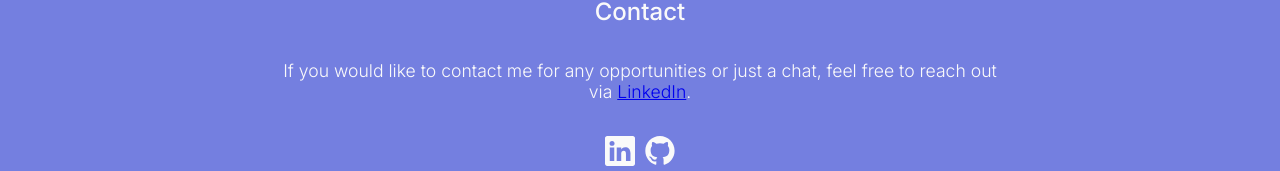
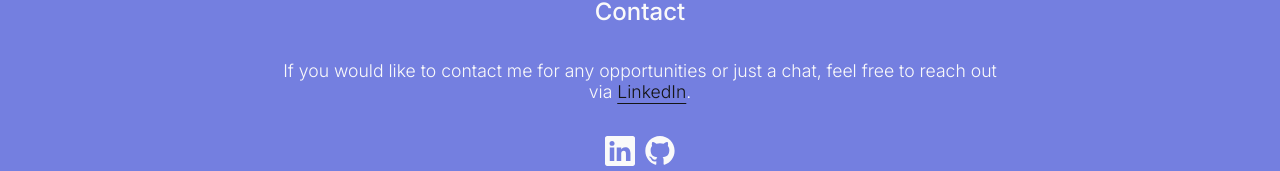
Before and after one commit to kristenmazza/portfolio, a React (Vite) app: page / in a window 1280 px wide. In both pictures the pointer is over the link "LinkedIn". Shown: the part 3067-3238 px from the top of the page. Built offline with nearby package versions, Linux system fonts and the light colour scheme.

Commit message:
Fix link color

```diff
--- a/src/components/Contact.jsx
+++ b/src/components/Contact.jsx
@@ -14,6 +14,7 @@ export default function Contact() {
             chat, feel free to reach out via&nbsp;
             <span>
               <a
+                className={styles.link}
                 href='https://www.linkedin.com/in/kristenmazza/'
                 target='_blank'
                 rel='noopener noreferrer'
--- a/src/components/Contact.module.css
+++ b/src/components/Contact.module.css
@@ -86,7 +86,7 @@
   filter: drop-shadow(0 0rem 0.05rem rgb(96, 154, 88));
 }
 
-.contactText > span > a {
+.link {
   color: rgb(250, 250, 250);
   text-decoration: underline;
   text-underline-offset: 5px;
@@ -94,8 +94,8 @@
   text-decoration-thickness: 1px;
 }
 
-.contactText > span > a:hover,
-.contactText > span > a:active {
+.link:hover,
+.link:active {
   color: rgb(21, 21, 21);
   cursor: pointer;
 }
```
